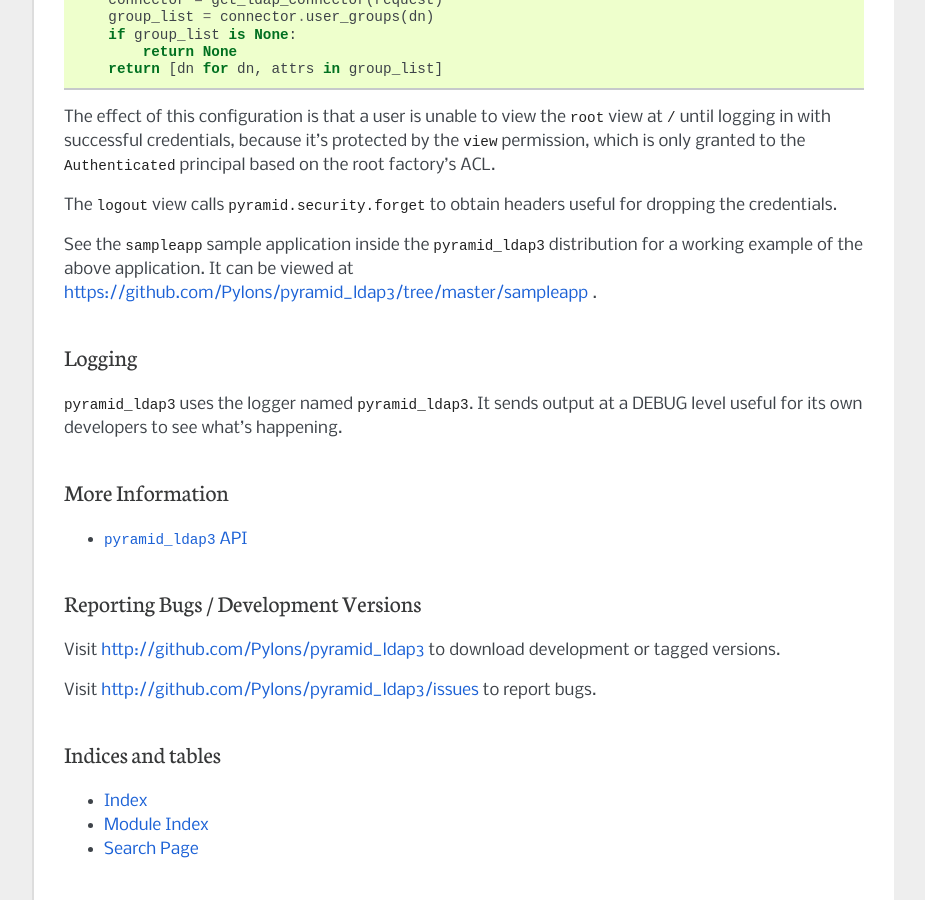
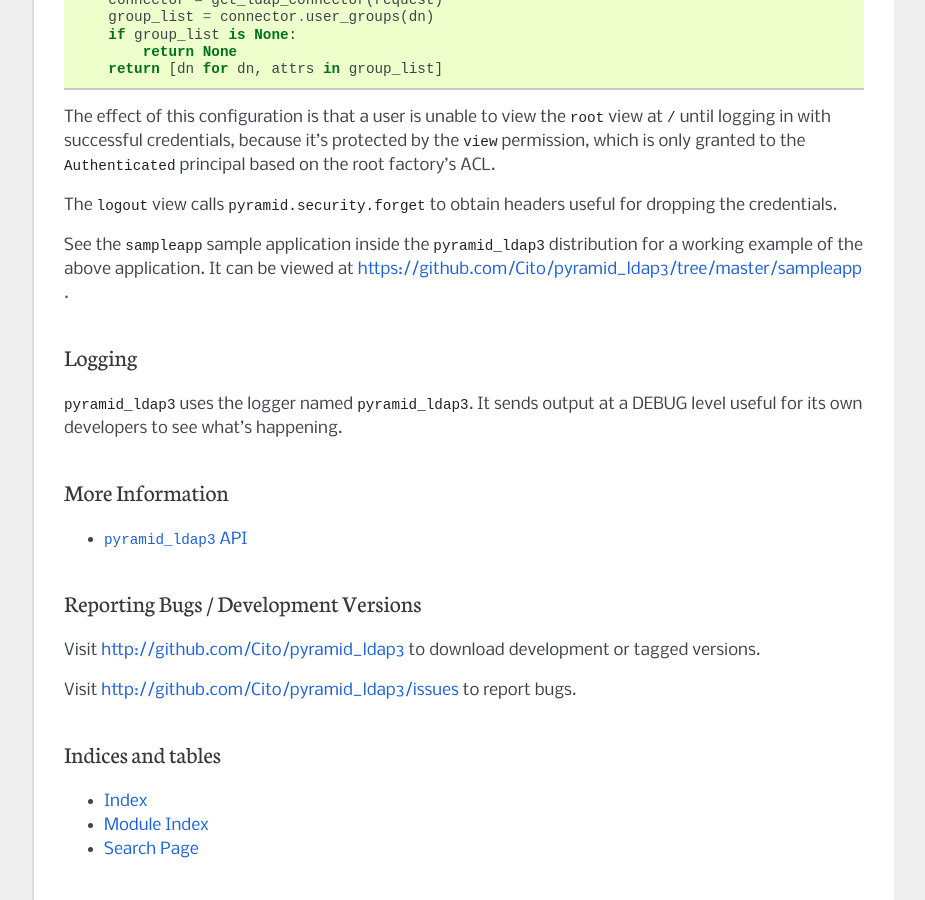
Before and after one commit to Cito/pyramid_ldap3, a Sphinx documentation site: the page built from docs/index.rst, in a window 1280 px wide and 900 px high, scrolled down 5019 px. Shown: the whole window, without its empty margins (198-1123 px from the left). Built offline with Sphinx 7.4.7, drawn with Linux system fonts in a browser that asks for light colours; some of the changed lines change nothing that is shown.

Commit message:
Fixed link to repository.

```diff
--- a/docs/conf.py
+++ b/docs/conf.py
@@ -113,7 +113,7 @@
 sys.path.append(os.path.abspath('_themes'))
 html_theme_path = ['_themes']
 html_theme = 'pyramid'
-html_theme_options = dict(github_url='https://github.com/Pylons/pyramid_ldap3')
+html_theme_options = dict(github_url='https://github.com/Cito/pyramid_ldap3')
 
 # The style sheet to use for HTML and HTML Help pages. A file of that name
 # must exist either in Sphinx' static/ path, or in one of the custom paths
--- a/docs/index.rst
+++ b/docs/index.rst
@@ -302,7 +302,7 @@
 
 See the ``sampleapp`` sample application inside the ``pyramid_ldap3``
 distribution for a working example of the above application.  It can be
-viewed at https://github.com/Pylons/pyramid_ldap3/tree/master/sampleapp .
+viewed at https://github.com/Cito/pyramid_ldap3/tree/master/sampleapp .
 
 
 Logging
@@ -324,10 +324,10 @@
 Reporting Bugs / Development Versions
 -------------------------------------
 
-Visit http://github.com/Pylons/pyramid_ldap3 to download development or
+Visit http://github.com/Cito/pyramid_ldap3 to download development or
 tagged versions.
 
-Visit http://github.com/Pylons/pyramid_ldap3/issues to report bugs.
+Visit http://github.com/Cito/pyramid_ldap3/issues to report bugs.
 
 
 Indices and tables
```
